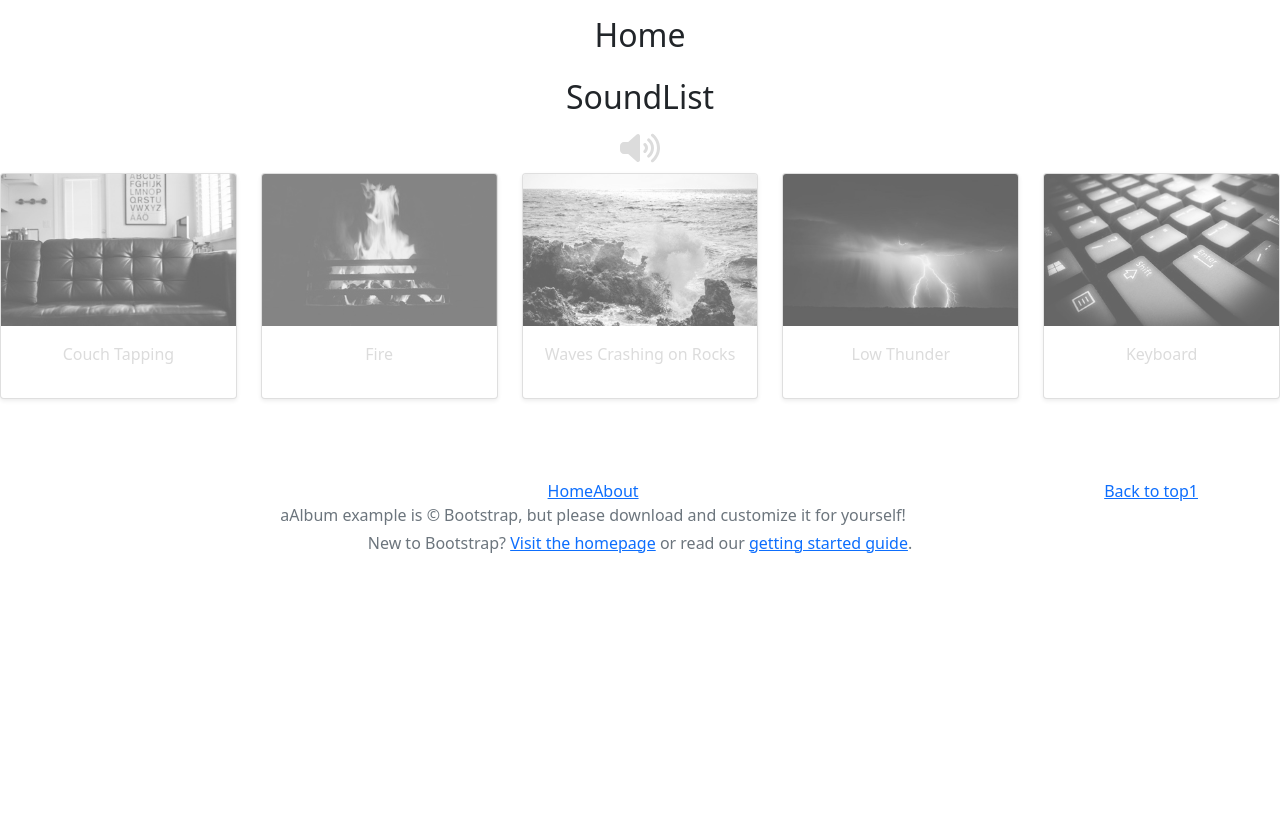
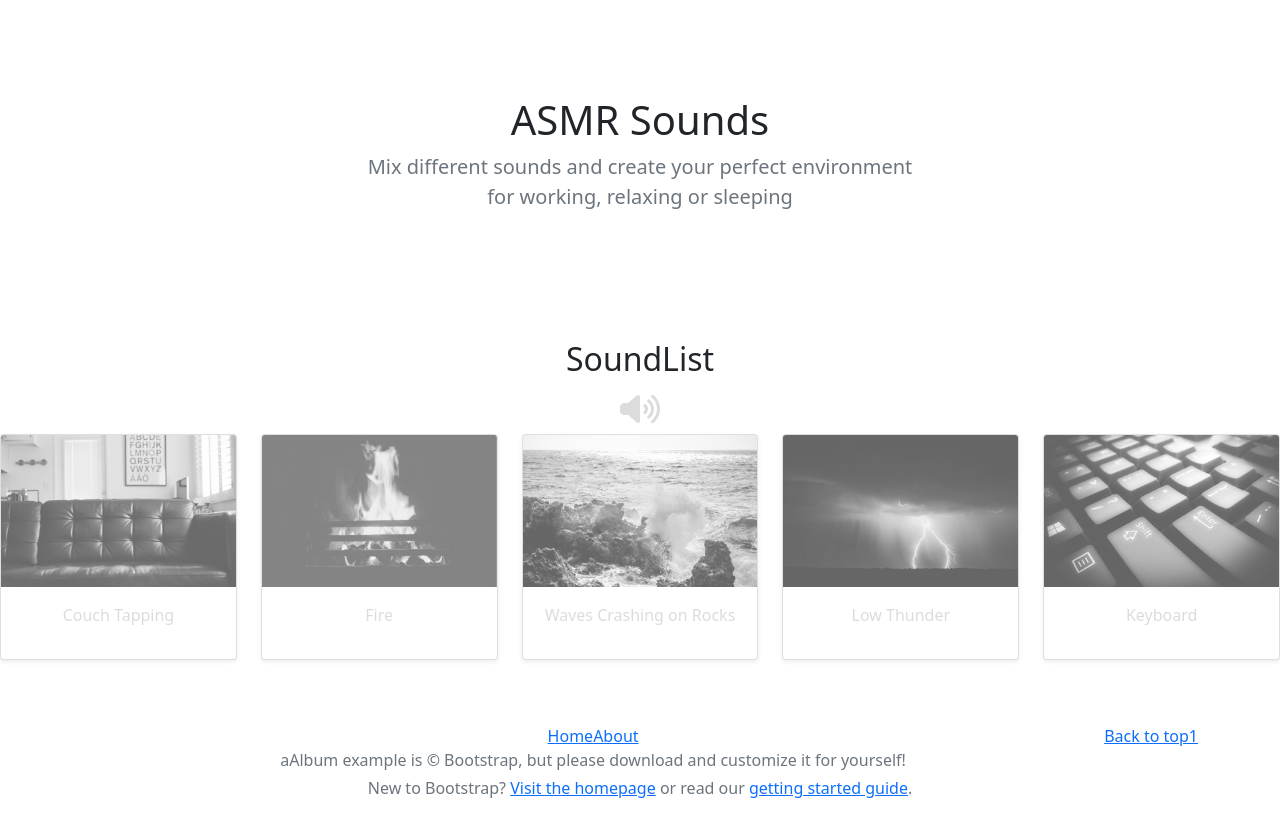
Before and after one commit to pedrocatre/asmr-waves-frontend2, a React (Create React App) app: page / in a window 1280 px wide. Shown: the top 836 px of the page. Before the commit the page ends 800 px from the top, so only its background shows below. Built offline with nearby package versions, Linux system fonts and the light colour scheme; no server answers.

Commit message:
top section

```diff
--- a/src/home.jsx
+++ b/src/home.jsx
@@ -2,9 +2,20 @@ import SoundList from "./soundlist";
 
 export default function Home() {
     return (
-        <main style={{ padding: "1rem 0" }}>
-            <h2>Home</h2>
+        <div>
+            <section className="py-5 text-center container">
+                <div className="row py-lg-5">
+                    <div className="col-lg-6 col-md-8 mx-auto">
+                        <h1 className="fw-light">ASMR Sounds</h1>
+                        <p className="lead text-muted">Mix different sounds and create your perfect environment for working, relaxing or sleeping</p>
+                        {/*<p>*/}
+                        {/*    <a href="#" className="btn btn-primary my-2">Main call to action</a>*/}
+                        {/*    <a href="#" className="btn btn-secondary my-2">Secondary action</a>*/}
+                        {/*</p>*/}
+                    </div>
+                </div>
+            </section>
             <SoundList></SoundList>
-        </main>
+        </div>
     );
 }
```
